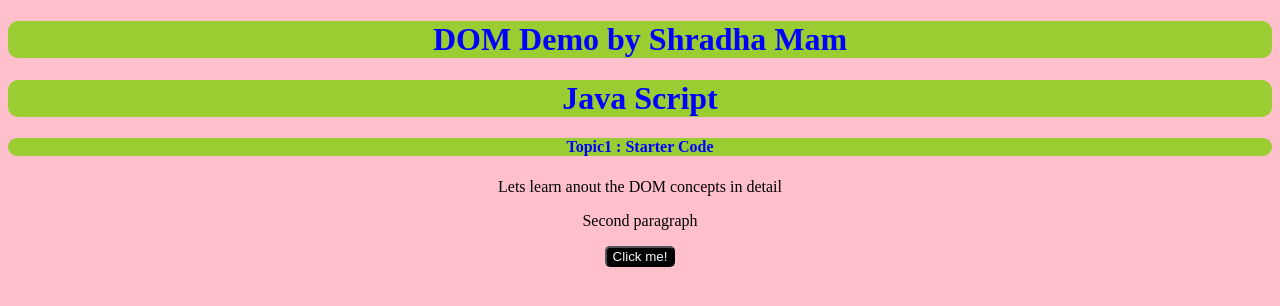
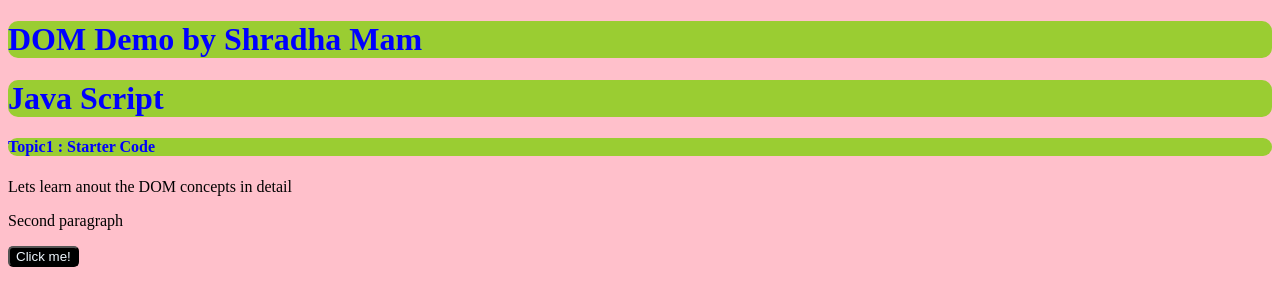
Before and after one commit to raushan-19/Javascript, a plain HTML site: page DOM/index.html in a window 1280 px wide. Drawn offline with Linux system fonts and the light colour scheme.

Commit message:
DOM learning

```diff
--- a/DOM/script.js
+++ b/DOM/script.js
@@ -4,7 +4,7 @@
 
 // let headings = document.getElementsByClassName("heading");
 // console.dir(headings);
-// console.log(headings)
+// console.log(headings);
 
 // let parahs = document.getElementsByTagName("p");
 // console.log(parahs);
@@ -18,9 +18,10 @@
 
 // NOTE :- in query selector we can pass "id", "class", "tag"
 
-console.dir(document.body.childNodes[1]);
+// console.dir(document.body.childNodes);
 // console.dir(document.head);
 // console.log(document.body);
 // console.log("hello");
 // window.console.log("hello2");
 // window.alert("raushan");
+console.dir(document.body.firstChild);
--- a/DOM/style.css
+++ b/DOM/style.css
@@ -6,7 +6,6 @@
 
 body{
     background-color: pink;
-    text-align: center;
 }
 
 button{
@@ -14,6 +13,3 @@ button{
     color: aliceblue;
     border-radius: 5px;
 }
-#head1{
-    text-align: center;
-}
```
